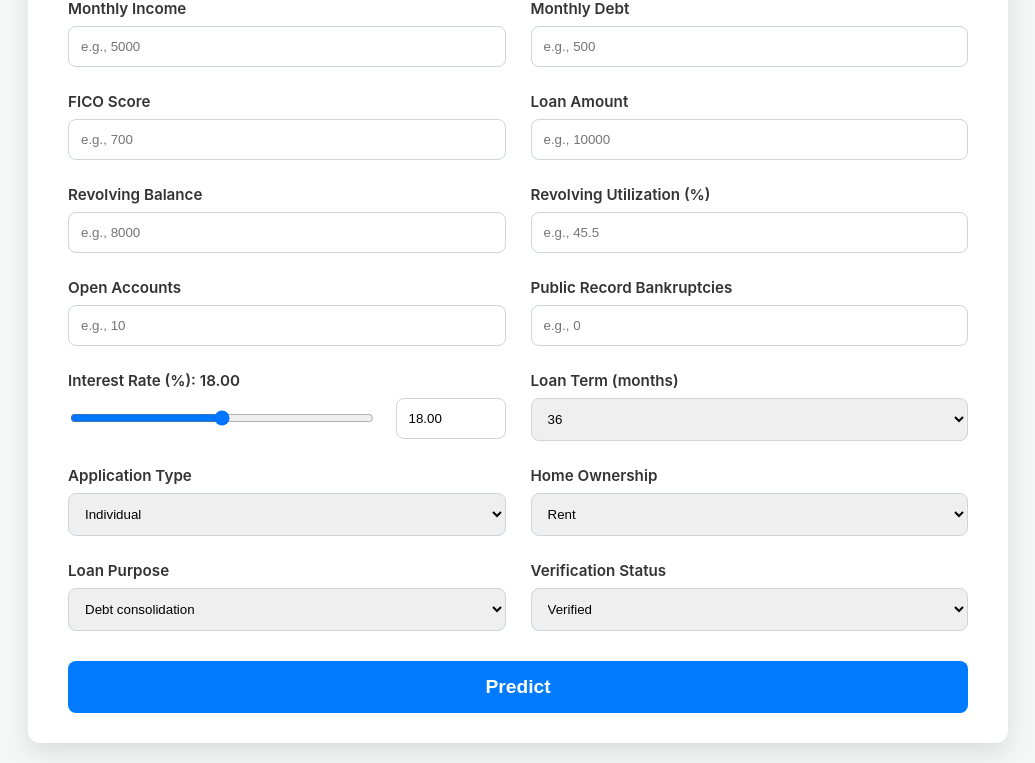
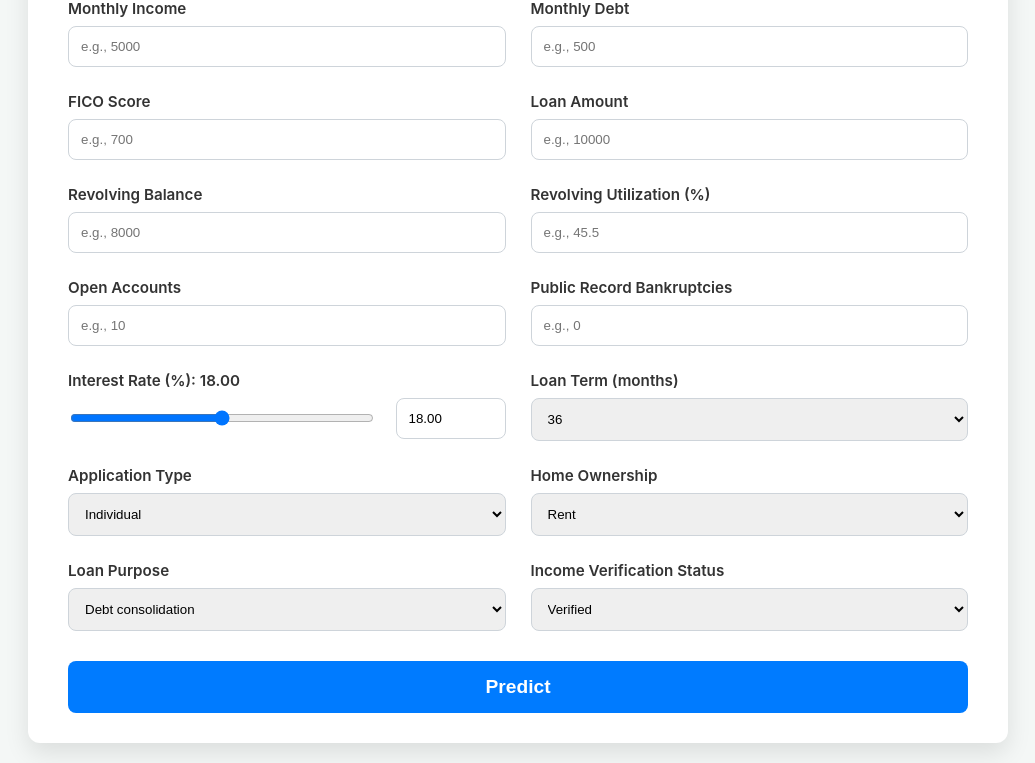
Before and after one commit to Andrew-topG/Loan-Prediction-App, a Flask app: page / in a window 1280 px wide. Shown: the part 239-1002 px from the top of the page, without its empty margins (122-1157 px from the left). Run offline with Flask 3, Linux system fonts and the light colour scheme; parts of the project's set-up code (start-up, migrations or seed data) failed here and were passed over; some libraries are stand-ins or nearby versions.

Commit message:
Update index.html

```diff
--- a/templates/index.html
+++ b/templates/index.html
@@ -43,7 +43,7 @@
                     </div>
                     <div class="form-group">
                         <label for="revol_util">Revolving Utilization (%)</label>
-                        <input type="number" id="revol_util" name="revol_util" step="0.1" placeholder="e.g., 45.5" required>
+                        <input type="number" id="revol_util" name="revol_util" min="0" max="100" step="0.1" placeholder="e.g., 45.5" required>
                     </div>
                     <div class="form-group">
                         <label for="open_acc">Open Accounts</label>
@@ -103,7 +103,7 @@
                         </select>
                     </div>
                     <div class="form-group">
-                        <label for="verification_status">Verification Status</label>
+                        <label for="verification_status">Income Verification Status</label>
                         <select id="verification_status" name="verification_status" required>
                             <option value="Verified">Verified</option>
                             <option value="Not Verified">Not Verified</option>
```
